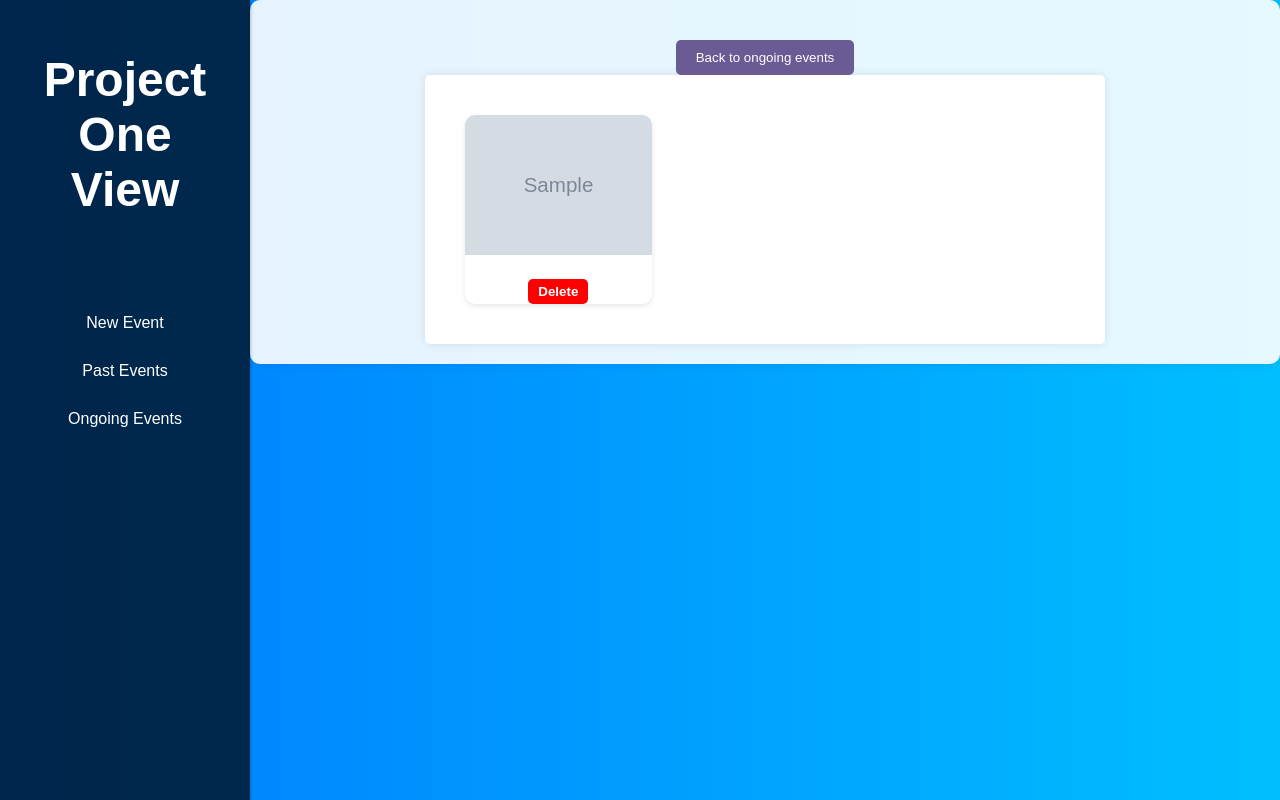
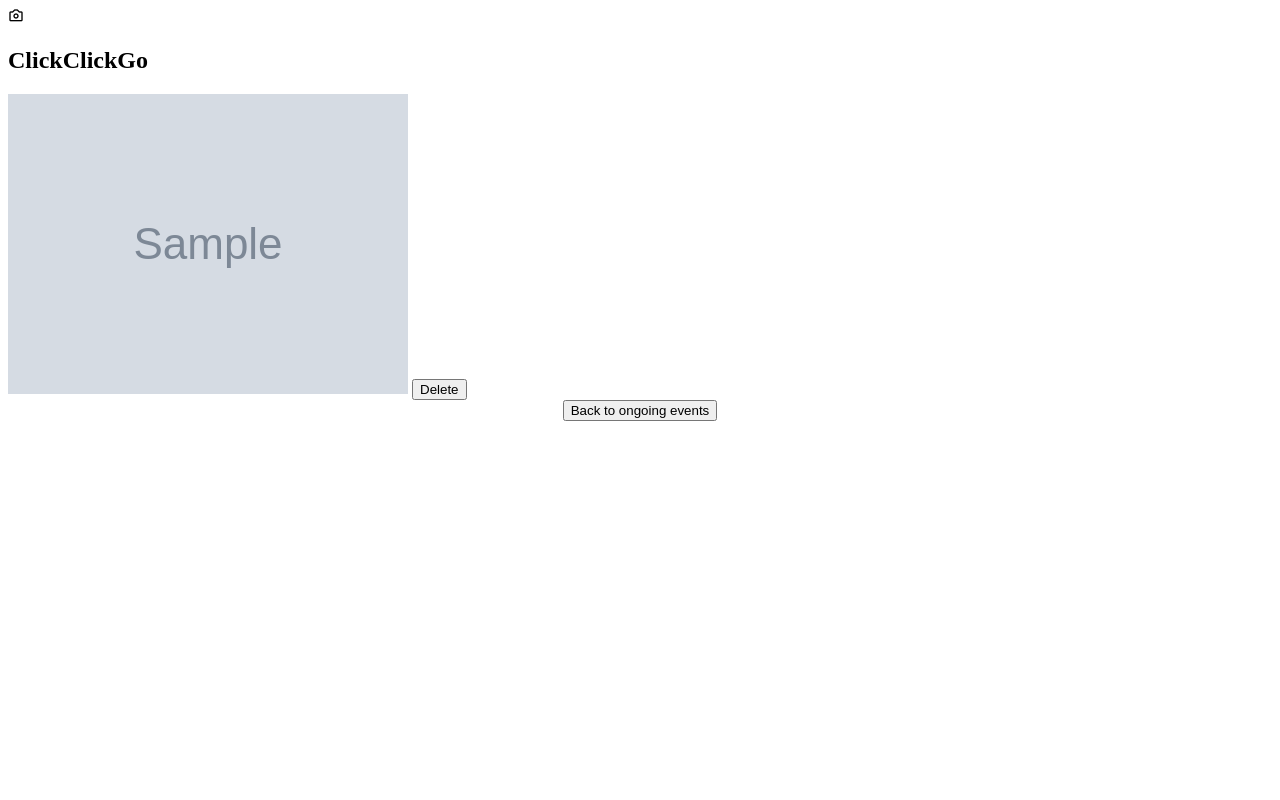
Before and after one commit to Parzival7566/Mini_Projects_sem_5, a Flask app: a page that uses clickclickgo/templates/gallery.html in a window 1280 px wide. Run offline with Flask 3, Linux system fonts and the light colour scheme; the visitor is signed in with stand-in values (Sample User, id 1); grey boxes marked "Sample" are stand-in pictures; a database or web service that is not in the repository returns one stand-in record (values such as "Sample title"); some libraries are stand-ins or nearby versions.

Commit message:
Update gallery.html

```diff
--- a/clickclickgo/templates/gallery.html
+++ b/clickclickgo/templates/gallery.html
@@ -4,173 +4,19 @@
     <meta charset="UTF-8">
     <meta name="viewport" content="width=device-width, initial-scale=1.0">
     <title>Gallery</title>
-    <style>
-        body, html {
-            margin: 0;
-            padding: 0;
-            font-family: 'Arial', sans-serif;
-            background: linear-gradient(to right, #007bff, #00bfff);
-            color: #fff;
-        }
+	<link rel='stylesheet' href='https://unpkg.com/boxicons@2.1.4/css/boxicons.min.css'>
+	<link rel="stylesheet" href="./galleryStyle.css">
 
-        header {
-            text-align: center;
-            color: #007bff;
-        }
-
-        .header-title-container {
-            background-color: rgba(255, 255, 255, 0.9);
-            padding: 20px;
-            box-shadow: 0px 0px 10px rgba(0, 0, 0, 0.1);
-            border-radius: 10px;
-            margin-bottom: 20px;
-        }
-
-        .sidebar {
-            background-color: rgba(0, 0, 0, 0.7);
-            color: #fff;
-            width: 250px;
-            height: 100%;
-            position: fixed;
-            overflow: auto;
-            box-shadow: 1px 0px 3px rgba(0, 0, 0, 0.2);
-        }
-
-        .sidebar-header {
-            padding: 20px;
-            text-align: center;
-            font-size: 1.5rem;
-        }
-
-        .nav-links {
-            list-style-type: none;
-            padding: 0;
-            margin-top: 30px;
-        }
-
-        .nav-links li {
-            padding: 15px;
-            text-align: center;
-        }
-
-        .nav-links a {
-            color: #fff;
-            text-decoration: none;
-            display: block;
-            transition: 0.3s;
-        }
-
-        .nav-links a.active,
-        .nav-links a:hover {
-            background-color: rgba(255, 255, 255, 0.1);
-            border-right: 5px solid #fff;
-            padding-right: 10px;
-        }
-
-        .content {
-            margin-left: 250px;
-            padding: 20px;
-            text-align: center;
-            color: #007bff;
-            background-color: rgba(255, 255, 255, 0.9);
-            box-shadow: 0px 0px 10px rgba(0, 0, 0, 0.1);
-            border-radius: 10px;
-        }
-
-        .container {
-            max-width: 600px;
-            margin: 0 auto;
-            padding: 40px;
-            background-color: #fff;
-            box-shadow: 0 0 10px rgba(0, 0, 0, 0.1);
-            border-radius: 5px;
-        }
-
-        .primary-btn {
-            background-color: #007bff;
-            color: #fff;
-            border: none;
-            padding: 10px 20px;
-            cursor: pointer;
-            border-radius: 5px;
-            font-weight: bold;
-            transition: background-color 0.3s ease;
-            margin-top: 20px;
-            margin-left: 0;
-        }
-
-        .primary-btn:hover {
-            background-color: #CFC0C0;
-        }
-
-        button {
-            padding: 10px 20px;
-            background-color: #6B5B95;
-            color: #fff;
-            border: none;
-            border-radius: 5px;
-            cursor: pointer;
-            transition: background-color 0.3s ease;
-            margin-top: 20px;
-            margin-left: 0;
-        }
-
-        button:hover {
-            background-color: #CFC0C0;
-        }
-
-        #image-gallery {
-            display: grid;
-            grid-template-columns: repeat(3, 1fr);
-            gap: 20px;
-        }
-
-        .image-card {
-            max-width: 300px;
-            background-color: #fff;
-            box-shadow: 0px 2px 5px rgba(0, 0, 0, 0.1);
-            border-radius: 10px;
-            overflow: hidden;
-        }
-
-        .image-card img {
-            width: 100%;
-            height: auto;
-        }
-
-        .small-button {
-            padding: 5px 10px;
-            font-size: 12px;
-        }
-        .delete-button {
-            background-color: #ff0000;
-            color: #fff;
-            border: none;
-            padding: 5px 10px;
-            cursor: pointer;
-            border-radius: 5px;
-            font-weight: bold;
-            transition: background-color 0.3s ease;
-        }
-
-        .delete-button:hover {
-            background-color: #ff6666;
-        }
-    </style>
 </head>
 <body>
-    <div class="sidebar">
-        <div class="sidebar-header">
-            <h1><a href="/{{ username }}/admin" style="text-decoration: none; color: inherit;">Project One View</a></h1>
-        </div>
-        <ul class="nav-links">
-            <li><a href="/{{ username }}/new_event">New Event</a></li>
-            <li><a href="/{{ username }}/past_event">Past Events</a></li>
-            <li><a href="/{{ username }}/ongoing_event">Ongoing Events</a></li>
-        </ul>
-    </div>
+<div class="nav">
+	<i class='bx bx-camera icon'></i>
+		<div class="logo">
+			<h2>ClickClickGo</h2>
+		</div>
+</div>
     <div class="content">
-        <button id="back-button">Back to ongoing events</button>
+
         <div class="container">
             <div id="image-gallery">
                 {% for image in gallery %}
@@ -188,7 +34,10 @@
             </div>
         </div>
     </div>
+	<center><button class="primary-btn" id="back-button">Back to ongoing events</button></center>
+</section>
 
+	<script  src="./script1.js"></script>
     <script>
         const backButton = document.getElementById('back-button');
         backButton.addEventListener('click', () => {
```
